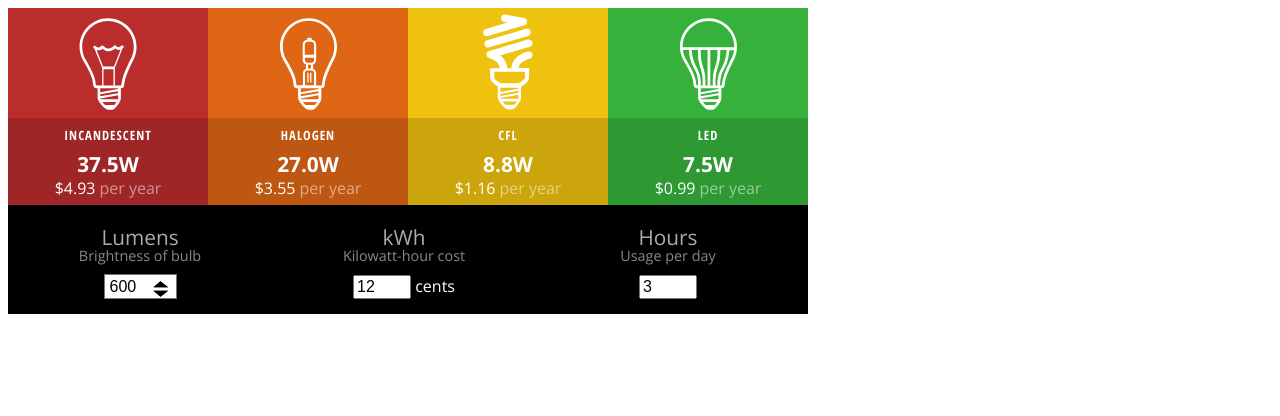
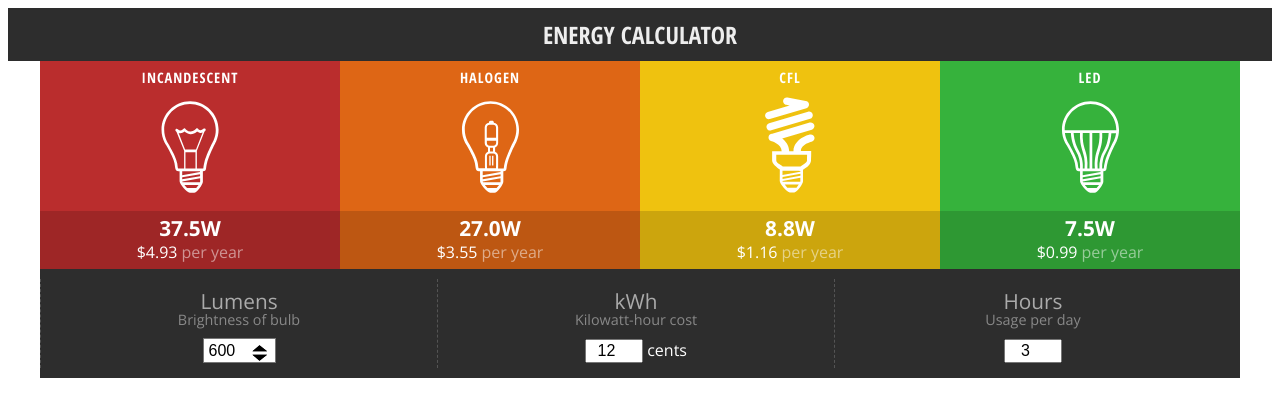
Before and after one commit to venkat4541/Angular-energy-calculator, a plain HTML site: page index.html in a window 1280 px wide. Drawn offline with nearby package versions, Linux system fonts and the light colour scheme.

Commit message:
Final version!

```diff
--- a/assets/calculator.css
+++ b/assets/calculator.css
@@ -1,10 +1,29 @@
 /* CSS Document */
 @import url(https://fonts.googleapis.com/css?family=Open+Sans:300,700|Open+Sans+Condensed:700);
 
-#myCalculator { margin: 0; padding: 0; font-size: 16px; font-family: 'Open Sans', sans-serif; font-weight: 300; line-height: 24px; max-width: 800px; }
+.heading {
+  width: 100%;
+  text-align: center;
+  background: #2d2d2d;
+}
 
+.heading h2 {
+  margin: 0;
+  padding: 10px;
+  color: #eee;
+  font-family: 'Open Sans Condensed', sans-serif;
+  text-transform: uppercase;
+}
 
-/* CSS rules go here */
+#myCalculator {
+  margin: 0 auto;
+  padding: 0;
+  font-size: 16px;
+  font-family: 'Open Sans', sans-serif;
+  font-weight: 300;
+  line-height: 24px;
+  max-width: 1200px;
+}
 
 #myCalculator main {
   background: #444;
@@ -14,11 +33,19 @@
   width: 25%;
   float: left;
   text-align: center;
-  padding-top: 110px;
+  padding-top: 150px;
   color: #fff;
   background-repeat: no-repeat;
-  background-position: center 5px;
-  background-size: 63px 100px;
+  background-position: center 15px;
+  background-size: 63px 140px;
+  position: relative;
+}
+
+#myCalculator main section h4 {
+  position: absolute;
+  top: 0;
+  left: 50%;
+  transform: translateX(-50%);
 }
 
 #myCalculator main::after {
@@ -54,9 +81,9 @@
 
 #myCalculator main h4 {
   font-family: 'Open Sans Condensed', san-serif;
-  font-size: 0.8em;
+  font-size: 0.9em;
   letter-spacing: 1px;
-  margin: 0 0 5px 0;
+  margin: 5px 0;
   text-transform: uppercase;
 }
 
@@ -86,7 +113,7 @@
 }
 
 #myCalculator form {
-  background-color: #000;
+  background-color: #2d2d2d;
   margin: 0;
   padding: 10px 0;
 }
@@ -101,6 +128,7 @@
   float: left;
   text-align: center;
   padding: 10px 0 5px 0;
+  border-left: 1px dashed #545454;
 }
 
 #myCalculator form::after {
@@ -141,6 +169,7 @@
 #myCalculator form input[type=number] {
   width: 50px;
   font-size: 1em;
+  text-align: center;
 }
 
 @media screen and (max-width:500px) {
--- a/index.html
+++ b/index.html
@@ -9,6 +9,9 @@
 		<title>Calculator</title>
 	</head>
 	<body>
+		<div class="heading">
+			<h2>Energy Calculator</h2>
+		</div>
 		<div id="myCalculator" ng-controller="calculatorController">
 			<main>
 				<section class="inc">
@@ -33,8 +36,8 @@
 					</div>
 				</section>
 				<section class="led">
+					<h4>LED</h4>
 					<div>
-						<h4>LED</h4>
 						<p>{{led_wattage}}</p>
 						<p>{{led_cost}}</p>
 					</div>
```
